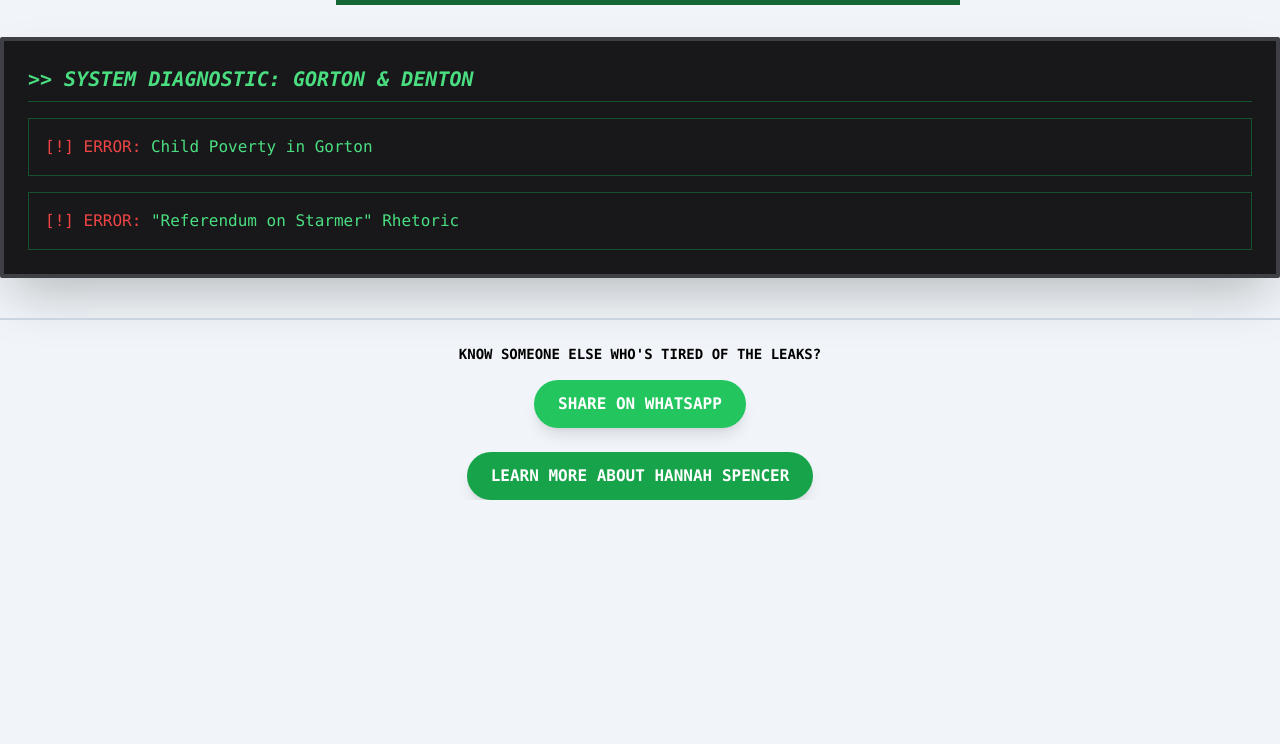
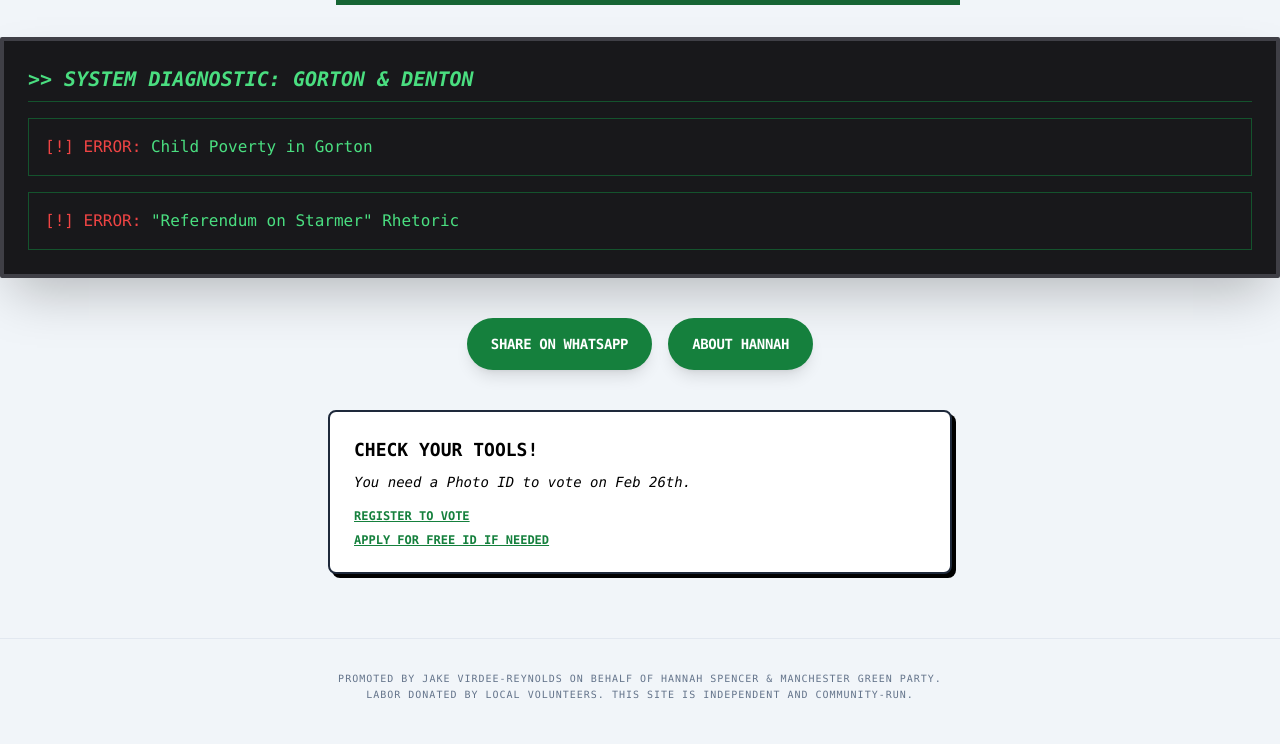
Before and after one commit to jakev280/campaign, a plain HTML site: page index.html in a window 1280 px wide. Shown: the part 636-1380 px from the top of the page. Before the commit the page ends 1136 px from the top, so only its background shows below. Drawn offline with nearby package versions, Linux system fonts and the light colour scheme.

Commit message:
updated-page

```diff
--- a/index.html
+++ b/index.html
@@ -8,6 +8,7 @@
     <style>
         .wrench-cursor { cursor: url('https://img.icons8.com/ios-filled/25/000000/wrench.png'), auto; }
     </style>
+    <link rel="icon" href="https://fav.farm/🔧" />
 </head>
 <body class="bg-slate-100 font-mono wrench-cursor">
 
@@ -86,23 +87,39 @@
             el.classList.toggle('hidden');
         }
     </script>
+    <section class="max-w-2xl mx-auto px-6 mt-10">
+        <div class="flex flex-col sm:flex-row items-center justify-center gap-4 mt-6">
 
-    <div class="mt-10 text-center border-t-2 border-slate-300 pt-6">
-        <p class="text-sm font-bold uppercase mb-4">Know someone else who's tired of the leaks?</p>
-        <a href="https://api.whatsapp.com/send?text=Politics%20is%20leaking.%20Gorton%20needs%20a%20plumber.%20Check%20out%20Hannah%20Spencer%27s%20plan%20to%20fix%20our%20community:%20www.greengorton.co.uk"
-        target="_blank"
-        class="inline-flex items-center bg-green-500 text-white font-black px-6 py-3 rounded-full hover:bg-green-600 transition shadow-lg">
-            <class="inline-block bg-green-600 text-white font-black px-6 py-3 rounded-full hover:bg-green-700 transition shadow-lg">
-            SHARE ON WHATSAPP
-        </a>
-    </div>
+            <a href="https://api.whatsapp.com/send?text=Politics%20is%20leaking.%20Gorton%20needs%20a%20plumber.%20Check%20out%20Hannah%20Spencer%27s%20plan%20to%20fix%20our%20community:%20https://www.greengorton.co.uk"
+            target="_blank"
+            class="w-full sm:w-auto inline-block bg-green-700 text-white font-black px-6 py-4 rounded-full hover:bg-green-800 transition shadow-lg text-sm uppercase text-center tracking-tight">
+                Share on Whatsapp
+            </a>
 
-    <div class="mt-6 text-center">
-        <a href="https://www.youtube.com/watch?v=RfUx9v85VUg"
-            class="inline-block bg-green-600 text-white font-black px-6 py-3 rounded-full hover:bg-green-700 transition shadow-lg">
-            LEARN MORE ABOUT HANNAH SPENCER
-        </a>
-    </div>
+            <a href="https://www.youtube.com/watch?v=RfUx9v85VUg"
+            target="_blank"
+            class="w-full sm:w-auto inline-block bg-green-700 text-white font-black px-6 py-4 rounded-full hover:bg-green-800 transition shadow-lg text-sm uppercase text-center tracking-tight">
+                About Hannah
+            </a>
 
+        </div>
+
+        <div class="mt-10 p-6 bg-white border-2 border-slate-800 rounded-lg shadow-[4px_4px_0px_0px_rgba(0,0,0,1)]">
+            <h3 class="font-black text-lg uppercase mb-2">Check your tools!</h3>
+            <p class="text-sm mb-4 italic">You need a Photo ID to vote on Feb 26th.</p>
+            <div class="flex flex-col space-y-2 mt-4">
+                <a href="https://www.gov.uk/register-to-vote" target="_blank" class="text-xs font-bold text-green-700 underline uppercase">Register to vote</a>
+                <a href="https://www.gov.uk/apply-for-photo-id-voter-authority-certificate" target="_blank" class="text-xs font-bold text-green-700 underline uppercase">Apply for free ID if needed</a>
+            </div>
+        </div>
+    </section>
+
+    <footer class="mt-16 pb-10 text-center border-t border-slate-200 pt-8">
+        <p class="text-[10px] text-slate-500 uppercase tracking-widest leading-relaxed px-4">
+            Promoted by Jake Virdee-Reynolds on behalf of Hannah Spencer & Manchester Green Party.
+            <br class="hidden sm:block">
+            Labor donated by local volunteers. This site is independent and community-run.
+        </p>
+    </footer>
 </body>
 </html>
```
